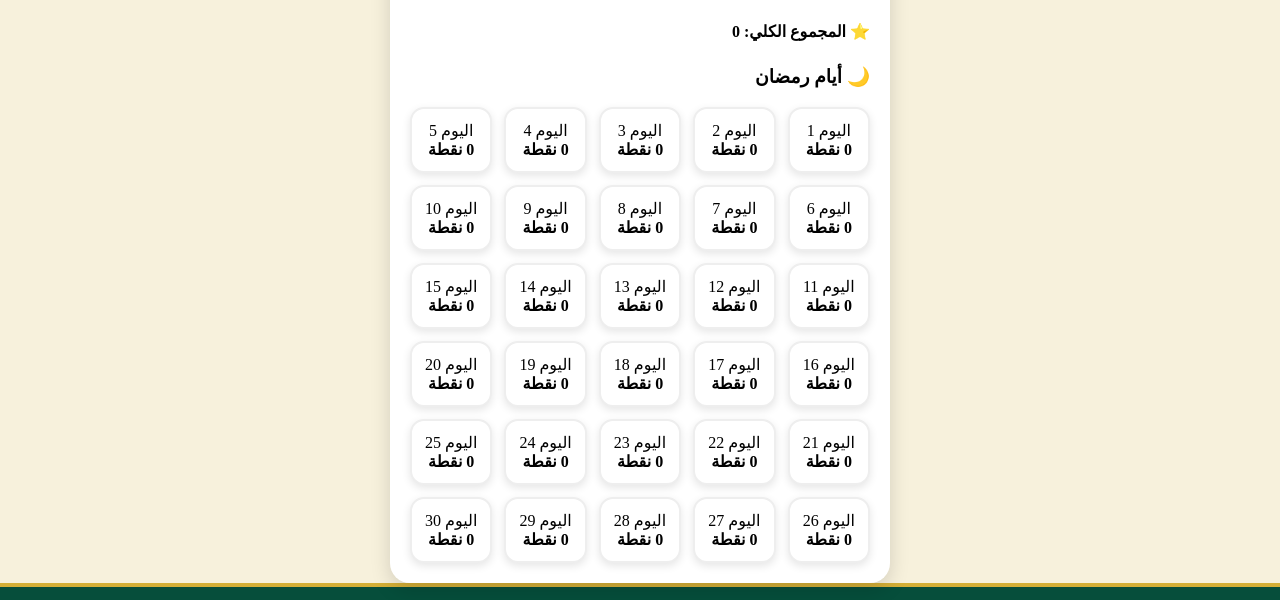
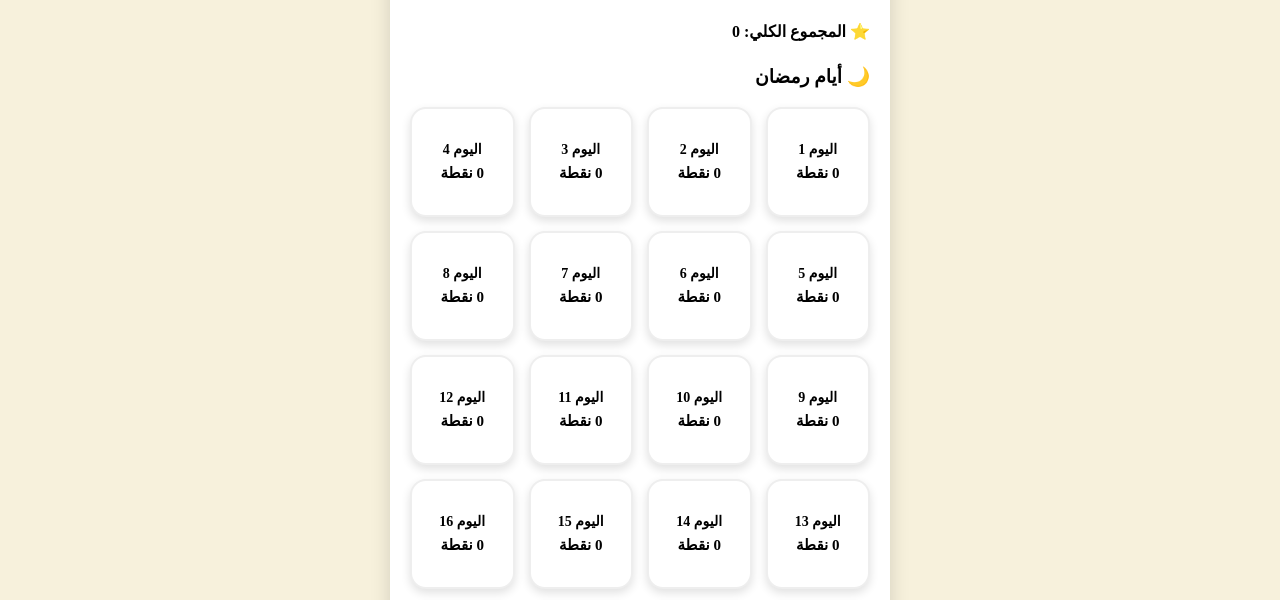
Before and after one commit to EngAli24/Ramadan-, a plain HTML site: page html/profile.html in a window 1280 px wide. Shown: the part 166-766 px from the top of the page. Drawn offline with Linux system fonts and the light colour scheme.

Commit message:
Update style.css

```diff
--- a/css/style.css
+++ b/css/style.css
@@ -907,3 +907,37 @@ body{
 .footer-dedication li{
  margin-bottom:12px;
 }
+#ramadanCalendar{
+ display:grid;
+ grid-template-columns:repeat(auto-fill,minmax(90px,1fr));
+ gap:14px;
+}
+
+#ramadanCalendar .day{
+ height:110px;
+ display:flex;
+ flex-direction:column;
+ justify-content:center;
+ align-items:center;
+ border-radius:16px;
+ background:#fff;
+ box-shadow:0 4px 10px rgba(0,0,0,.12);
+ font-size:14px;
+ text-align:center;
+}
+
+#ramadanCalendar .day.done{
+ background:#0f5132;
+ color:#fff;
+ box-shadow:0 6px 14px rgba(15,81,50,.4);
+ transform:scale(1.03);
+}
+
+#ramadanCalendar .day span{
+ font-weight:bold;
+ margin-bottom:6px;
+}
+
+#ramadanCalendar .day strong{
+ font-size:15px;
+}
```
